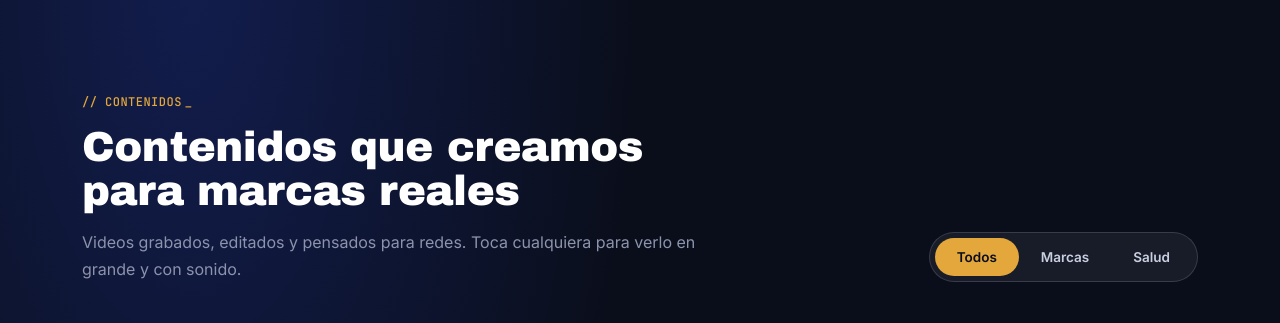
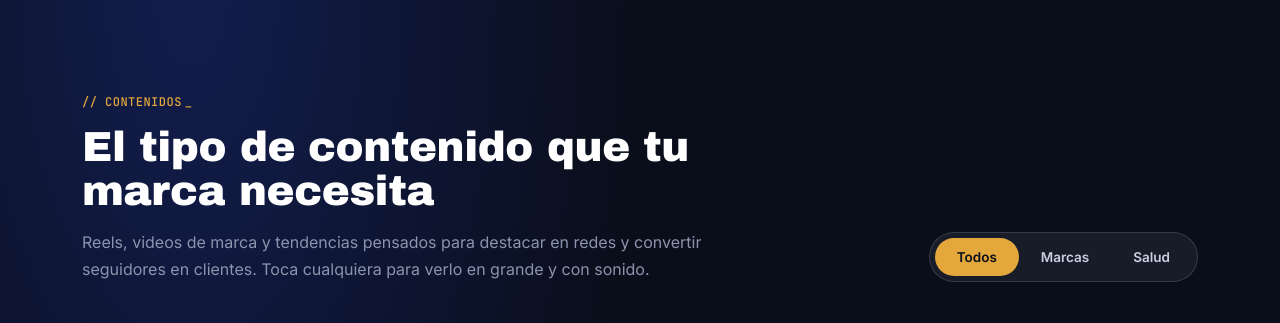
Before and after one commit to sebastiancq26/versocreativo, a plain HTML site: page index.html in a window 1280 px wide. Shown: the part 3240-3563 px from the top of the page. Drawn offline with Linux system fonts and the light colour scheme; grey boxes are pictures that could not be loaded.

Commit message:
Nuevo texto seccion Contenidos

```diff
--- a/index.html
+++ b/index.html
@@ -633,8 +633,8 @@
     <div class="contents-top">
       <div class="head">
         <span class="kicker">// CONTENIDOS</span>
-        <h2>Contenidos que creamos para marcas reales</h2>
-        <p>Videos grabados, editados y pensados para redes. Toca cualquiera para verlo en grande y con sonido.</p>
+        <h2>El tipo de contenido que tu marca necesita</h2>
+        <p>Reels, videos de marca y tendencias pensados para destacar en redes y convertir seguidores en clientes. Toca cualquiera para verlo en grande y con sonido.</p>
       </div>
       <div class="toggle c-filter" role="group" aria-label="Filtrar contenidos">
         <button type="button" class="on" data-f="all" aria-pressed="true">Todos</button>
@@ -651,7 +651,7 @@
   <div class="c-box">
     <button type="button" class="c-close" data-close aria-label="Cerrar video">&times;</button>
     <video id="cPlayer" controls playsinline></video>
-    <a class="btn btn-gold c-cta" href="https://wa.me/51997086653?text=Hola%2C%20vi%20sus%20contenidos%20en%20la%20web%20y%20quiero%20algo%20as%C3%AD%20para%20mi%20marca." target="_blank" rel="noopener">Quiero contenido así para mi marca</a>
+    <a class="btn btn-gold c-cta" href="https://wa.me/51997086653?text=Hola%2C%20vi%20los%20contenidos%20en%20su%20web%20y%20quiero%20algo%20as%C3%AD%20para%20mi%20marca." target="_blank" rel="noopener">Quiero este tipo de contenido</a>
   </div>
 </div>
 
```
